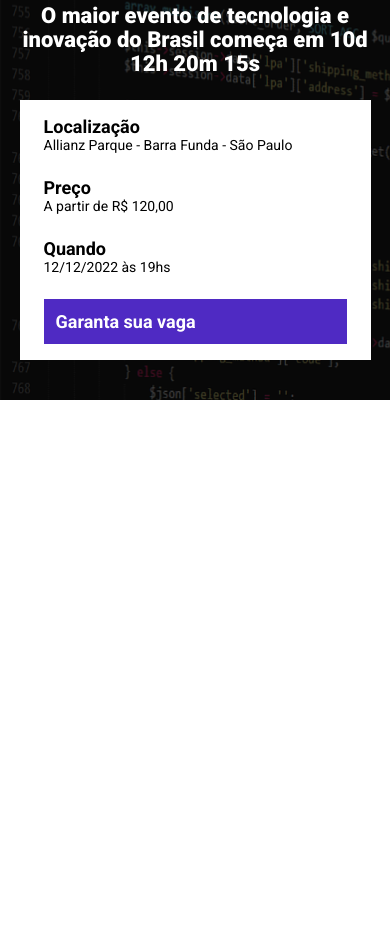
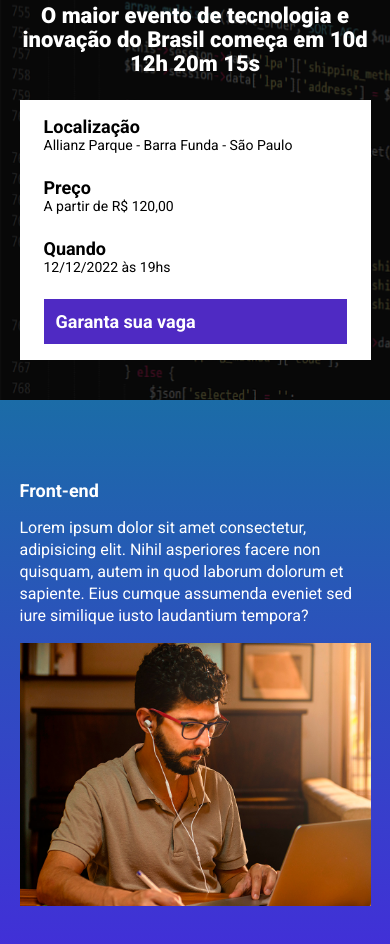
Before and after one commit to ClaudioFerreir/EBAC_talks, a website built with Parcel: page src/index.html in a window 390 px wide. Shown: the part 100-1044 px from the top of the page. Before the commit the page ends 844 px from the top, so only its background shows below. Built offline with nearby package versions, Linux system fonts and the light colour scheme.

Commit message:
feat: imagem de destaque

```diff
--- a/src/index.html
+++ b/src/index.html
@@ -41,5 +41,17 @@
       </div>
     </div>
   </header>
+
+  <section class="event">
+    <div class="container">
+      <div class="event__details">
+        <h2 class="event__details__title">Front-end</h2>
+        <p class="event__details__description">
+          Lorem ipsum dolor sit amet consectetur, adipisicing elit. Nihil asperiores facere non quisquam, autem in quod laborum dolorum et sapiente. Eius cumque assumenda eveniet sed iure similique iusto laudantium tempora?
+        </p>
+      </div>
+      <img class="event__image" src="./images/frontend.png" alt="Front-end">
+    </div>
+  </section>
 </body>
 </html>
--- /dev/null
+++ b/src/styles/_event.scss
@@ -0,0 +1,41 @@
+.event {
+  padding: 80px 0;
+  background-image: linear-gradient(#1B6CA7, #442BDB);
+
+  .container {
+    display: flex;
+  }
+
+  &__image {
+    max-width: 360px;
+  }
+
+  &__details {
+    margin-right: 40px;
+
+    &__title {
+      font-size: 18px;
+      font-weight: bold;
+      margin-bottom: 16px;
+    }
+
+    &__description {
+      line-height: 22px;
+    }
+  }
+
+  @media (max-width: 640px) {
+    .container {
+      display: block;
+    }
+
+    &__image {
+      width: 100%;
+    }
+
+    &__details {
+      margin-right: 0;
+      margin-bottom: 16px;
+    }
+  }
+}
--- a/src/styles/main.scss
+++ b/src/styles/main.scss
@@ -1,6 +1,7 @@
 @use 'hero';
 @use './components/infos_bar';
 @use './components/buttons';
+@use 'event';
 
 * {
   margin: 0;
```
